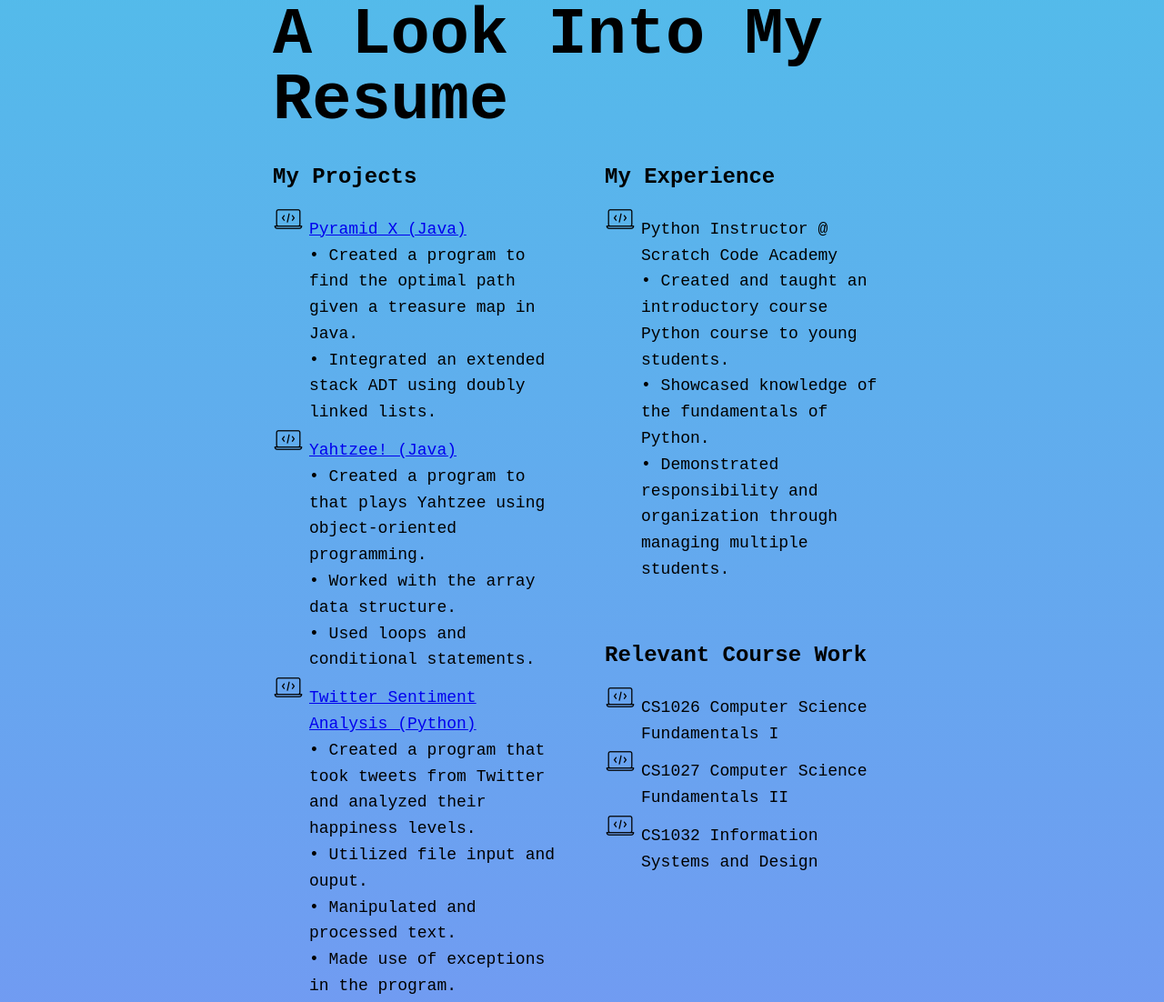
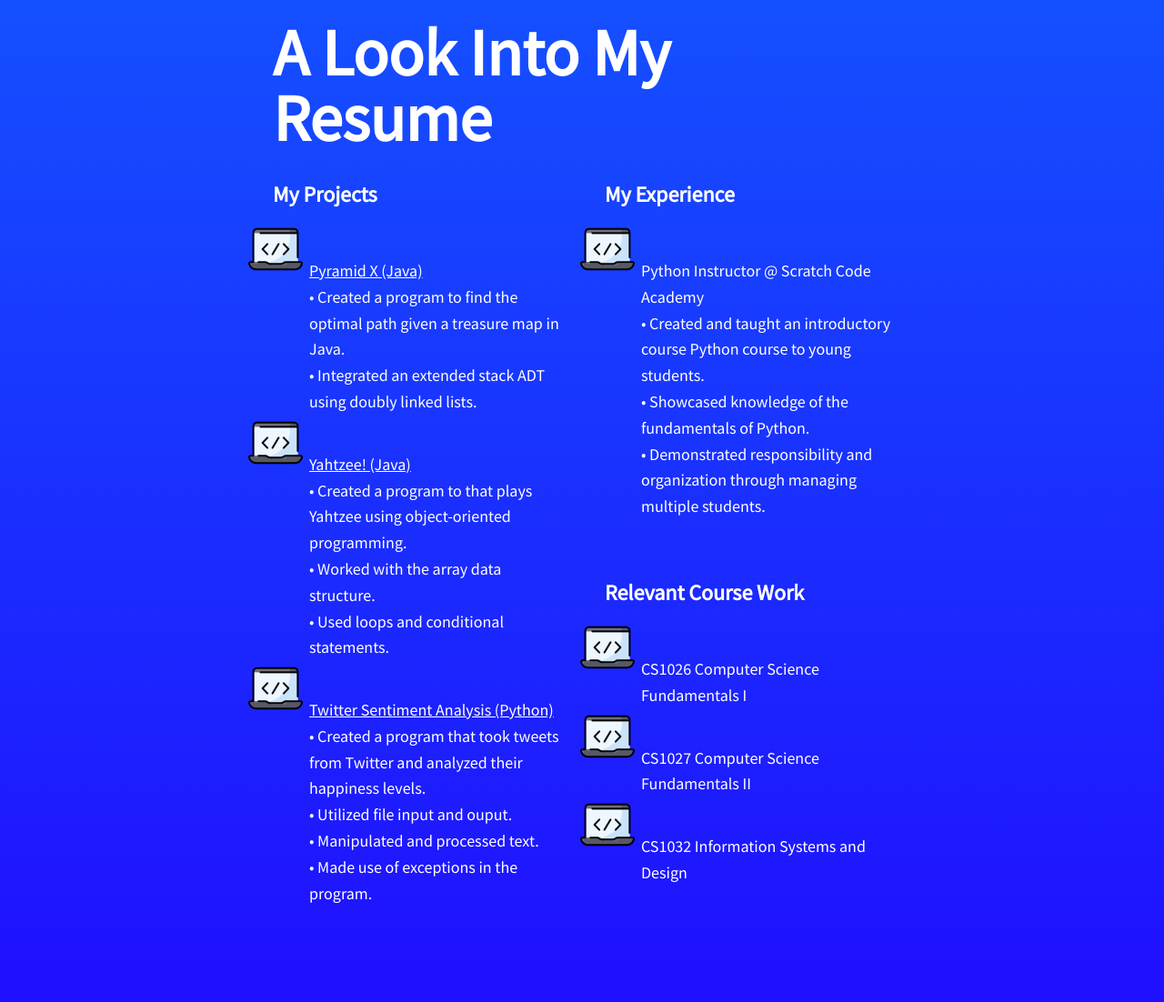
Before and after one commit to kevinchau03/kevinchau03.github.io, a plain HTML site: page index.html in a window 1280 px wide. Shown: the part 1372-2474 px from the top of the page at 91% size. Drawn offline with Linux system fonts and the light colour scheme; a web font is replaced by a local one.

Commit message:
seventh commit

```diff
--- a/index.html
+++ b/index.html
@@ -6,9 +6,6 @@
         <meta name="viewport" content="width=device-width, initial-scale=1">
         <script src="https://kit.fontawesome.com/95cd6f825f.js" crossorigin="anonymous"></script>
         <link rel="stylesheet" href="style.css">
-        <link rel="preconnect" href="https://fonts.googleapis.com">
-        <link rel="preconnect" href="https://fonts.gstatic.com" crossorigin>
-        <link href="https://fonts.googleapis.com/css2?family=Fira+Sans&family=Inconsolata:wght@500&family=M+PLUS+Code+Latin:wght@100&display=swap" rel="stylesheet">
     </head>
     <body>
         <!--Navigation Bar-->
@@ -54,16 +51,16 @@
                 <div class="projects">
                     <h3>My Projects</h3>
                     <ul>
-                        <li><a href="https://github.com/kevinchau03/PyramidX">Pyramid X (Java)</a><br>
+                        <li><a href="https://github.com/kevinchau03/PyramidX" style="color:white">Pyramid X (Java)</a><br>
                         • Created a program to find the optimal path given a treasure map in Java. <br>
                         • Integrated an extended stack ADT using doubly linked lists.<br>
                         </li>
-                        <li><a href="https://github.com/kevinchau03/Yahtzee">Yahtzee! (Java)</a><br>
+                        <li><a href="https://github.com/kevinchau03/Yahtzee" style="color:white">Yahtzee! (Java)</a><br>
                         • Created a program to that plays Yahtzee using object-oriented programming.<br>
                         • Worked with the array data structure.<br>
                         • Used loops and conditional statements.<br>
                         </li>
-                        <li><a href="https://github.com/kevinchau03/Sentiment-Analysis">Twitter Sentiment Analysis (Python)</a><br>
+                        <li><a href="https://github.com/kevinchau03/Sentiment-Analysis" style="color:white">Twitter Sentiment Analysis (Python)</a><br>
                         • Created a program that took tweets from Twitter and analyzed their happiness levels.<br>
                         • Utilized file input and ouput.<br>
                         • Manipulated and processed text.<br>
@@ -93,6 +90,7 @@
         </section>
         <footer class="footer">
             <a href="mailto:kckevinchau11@gmail.com" class="footer__link">kev.chau03@gmail.com</a>
+            <p class="phone">289-231-1251</p>
             <ul class="social-list">
                 <li class="social-list__item">
                     <a href="https://github.com/kevinchau03"class="social-list__link"><i class="fa-brands fa-github"></i></a>
--- a/style.css
+++ b/style.css
@@ -1,3 +1,4 @@
+@import url('https://fonts.googleapis.com/css2?family=Source+Sans+Pro&display=swap');
 *,
 *::before,
 *::after{
@@ -5,12 +6,12 @@
 }
 
 :root {
-    --ff-primary: 'Inconsololata', monospace;
+    --ff-primary: 'Source Sans Pro', sans-serif;
     --fw-reg: 300;
     --fw-bold: 999;
 
-    --clr-light: #09daf5;
-    --clr-dark: #000000;
+    --clr-light: white;
+    --clr-dark: #0011ff;
     --clr-accent: #baf9fb;
 
     --fs-h1: 3rem;
@@ -33,8 +34,8 @@
 /* General Styles */
 
 body {
-    background-image: linear-gradient(to bottom, #30e1e1 0%, #7a91f4 100%);
-    color: var(--clr-dark);
+    background-image: linear-gradient(to bottom, #07a0ff 0%, #2200ff 100%);
+    color: var(--clr-light);
     margin:0;
     padding: 0;
     font-family: var(--ff-primary);
@@ -43,7 +44,7 @@ body {
 }
 
 .section {
-    padding-top: 8%;
+    padding-top: 10%;
     padding-bottom: 8%;
 }
 
@@ -123,13 +124,13 @@ nav li {
 }
 
 nav a {
-    color:rgb(0, 0, 0);
+    color:rgb(255, 255, 255);
     text-decoration: none;
     text-transform: uppercase;
 }
 
 nav a:hover{
-    color: rgb(255, 255, 255);
+    color: var(--clr-dark);
 }
 
 nav a::before {
@@ -175,6 +176,7 @@ nav a:hover::before {
 
     .section_subtitle--intro{
         grid-area: img subtitle;
+        color: var(--clr-dark);
         align-self: start;
         grid-column: -1/1;
         grid-row: 2;
@@ -196,7 +198,7 @@ nav a:hover::before {
 }
 /* Resume Section */
 .container ul{
-    list-style-image: url('img/icons8-laptop-coding-32.png');
+    list-style-image: url('img/icons8-coding-60.png');
 }
 @media (min-width: 600px){
     .section_title--resume {
@@ -266,6 +268,7 @@ nav a:hover::before {
 }
 
 .footer__link:hover,
-.social-list__link:hover {
+.social-list__link:hover,
+.phone:hover {
     color: rgb(255, 255, 255);
 }
```
Also changed, not shown: img/icons8-coding-100.png (added), img/icons8-coding-60.png (added), img/icons8-coding-64.png (added).
